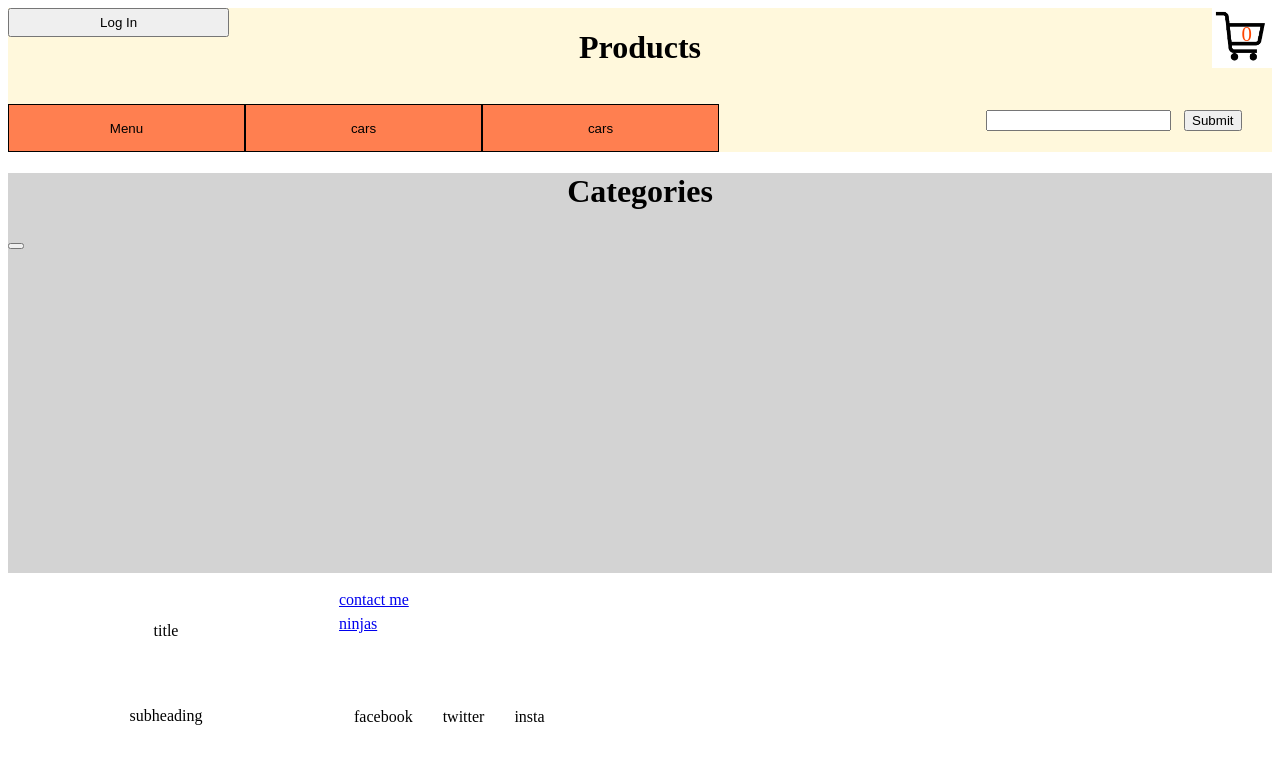
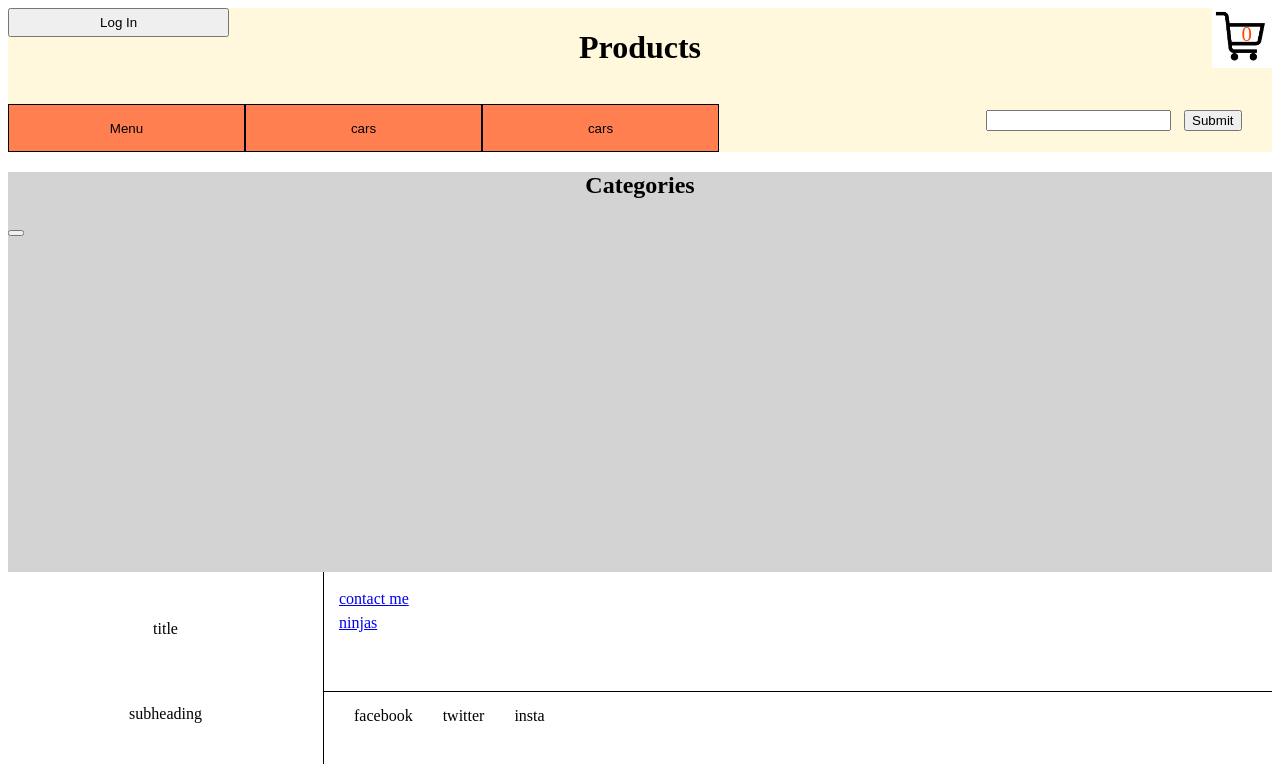
Before and after one commit to DanielHall-Eardley/online_store, a Vue app: page /products in a window 1280 px wide. Shown: the top 764 px of the page. Built offline with nearby package versions, Linux system fonts and the light colour scheme.

Commit message:
Feb 3 2019

```diff
--- a/src/components/Footer.vue
+++ b/src/components/Footer.vue
@@ -36,6 +36,7 @@
     grid-column: 1/2;
     grid-row: 1/3;
     padding: 15px;
+    border-right: solid black 1px
   }
   #links-container{
     display:flex;
@@ -43,6 +44,7 @@
     grid-column: 2/3;
     grid-row: 1/2;
     padding: 15px;
+    border-bottom: solid black 1px
   }
   #logo-copyright-container{
     grid-column: 2/3;
--- a/src/components/StoreName.vue
+++ b/src/components/Title.vue
@@ -1,23 +1,18 @@
 <template>
-  <h1 id="store-name">{{title}}</h1>
+<div id="title-container">
+  <slot></slot>
+</div>
 </template>
 
 <script>
 export default {
-  props: {
-    title: {
-      type: String,
-      required: true
-    }
-  }
+
 }
 </script>
 
 <!-- Add "scoped" attribute to limit CSS to this component only -->
 <style lang="scss">
-  #store-name{
-    grid-row: 1/2;
-    grid-column: 2/3;
+  #title-container{
     text-align: center;
   }
 </style>
--- a/src/views/About.vue
+++ b/src/views/About.vue
@@ -1,7 +1,9 @@
 <template>
   <div id="products">
     <header class="header">
-      <StoreName title="About"></StoreName>
+      <Title>
+        <h1>About</h1>
+      </Title>
       <Cart></Cart>
       <Login></Login>
       <Menu></Menu>
@@ -14,7 +16,7 @@
 </template>
 
 <script>
-import StoreName from "@/components/StoreName.vue";
+import Title from "@/components/Title.vue";
 import Cart from "@/components/Cart.vue";
 import FindProduct from "@/components/FindProduct.vue";
 import Login from "@/components/Login.vue";
@@ -23,7 +25,7 @@ import Menu from "@/components/Menu.vue";
 
 export default {
   components:{
-    StoreName,
+    Title,
     Cart,
     FindProduct,
     Login,
--- a/src/views/CustomProduct.vue
+++ b/src/views/CustomProduct.vue
@@ -1,7 +1,9 @@
 <template>
   <div id="products">
     <header class="header">
-      <StoreName title="Custom Product"></StoreName>
+      <Title>
+        <h1>Custom Product</h1>
+      </Title>
       <Cart></Cart>
       <Login></Login>
       <Menu></Menu>
@@ -14,7 +16,7 @@
 </template>
 
 <script>
-import StoreName from "@/components/StoreName.vue";
+import Title from "@/components/Title.vue";
 import Cart from "@/components/Cart.vue";
 import FindProduct from "@/components/FindProduct.vue";
 import Login from "@/components/Login.vue";
@@ -23,7 +25,7 @@ import Menu from "@/components/Menu.vue";
 
 export default {
   components:{
-    StoreName,
+    Title,
     Cart,
     FindProduct,
     Login,
--- a/src/views/Home.vue
+++ b/src/views/Home.vue
@@ -1,7 +1,9 @@
 <template>
   <div id="home">
     <header class="header">
-      <StoreName title="Online Store"></StoreName>
+      <Title>
+        <h1>Online Store</h1>
+      </Title>
       <Cart></Cart>
       <Login></Login>
       <Menu></Menu>
@@ -22,7 +24,7 @@
 
 <script>
 // @ is an alias to /src
-import StoreName from '@/components/StoreName.vue'
+import Title from '@/components/Title.vue'
 import Cart from '@/components/Cart.vue'
 import FindProduct from '@/components/FindProduct.vue'
 import Login from '@/components/Login.vue'
@@ -34,7 +36,7 @@ import Content from '@/components/Footer.vue'
 export default {
   name: 'home',
   components: {
-    StoreName,
+    Title,
     Cart,
     FindProduct,
     Login,
--- a/src/views/Products.vue
+++ b/src/views/Products.vue
@@ -1,14 +1,18 @@
 <template>
   <div id="products">
     <header class="header">
-      <StoreName title="Products"></StoreName>
+      <Title>
+        <h1>Products</h1>
+      </Title>
       <Cart></Cart>
       <Login></Login>
       <Menu></Menu>
       <FindProduct></FindProduct>
     </header>
     <main id="products-section">
-      <StoreName title="Categories"></StoreName>
+      <Title>
+        <h2>Categories</h2>
+      </Title>
       <div id="product-list">
         <div class="list-item">
           <h3 class="item-title"></h3>
@@ -26,7 +30,7 @@
 </template>
 
 <script>
-import StoreName from "@/components/StoreName.vue";
+import Title from "@/components/Title.vue";
 import Cart from "@/components/Cart.vue";
 import FindProduct from "@/components/FindProduct.vue";
 import Login from "@/components/Login.vue";
@@ -35,7 +39,7 @@ import Menu from "@/components/Menu.vue";
 
 export default {
   components:{
-    StoreName,
+    Title,
     Cart,
     FindProduct,
     Login,
```
